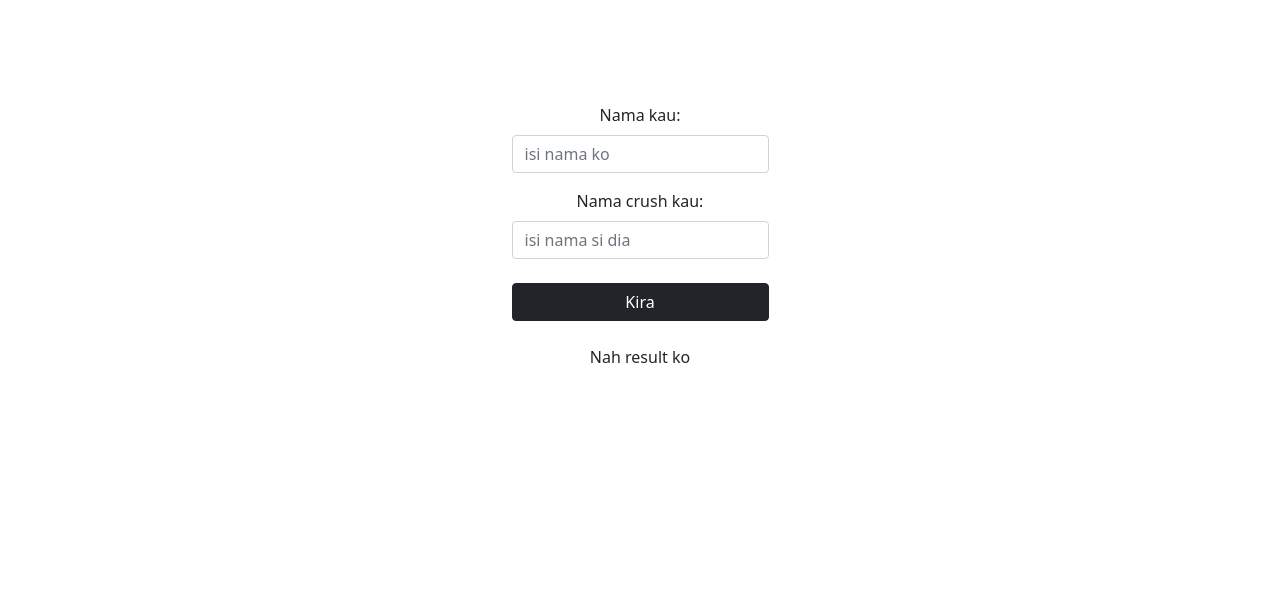
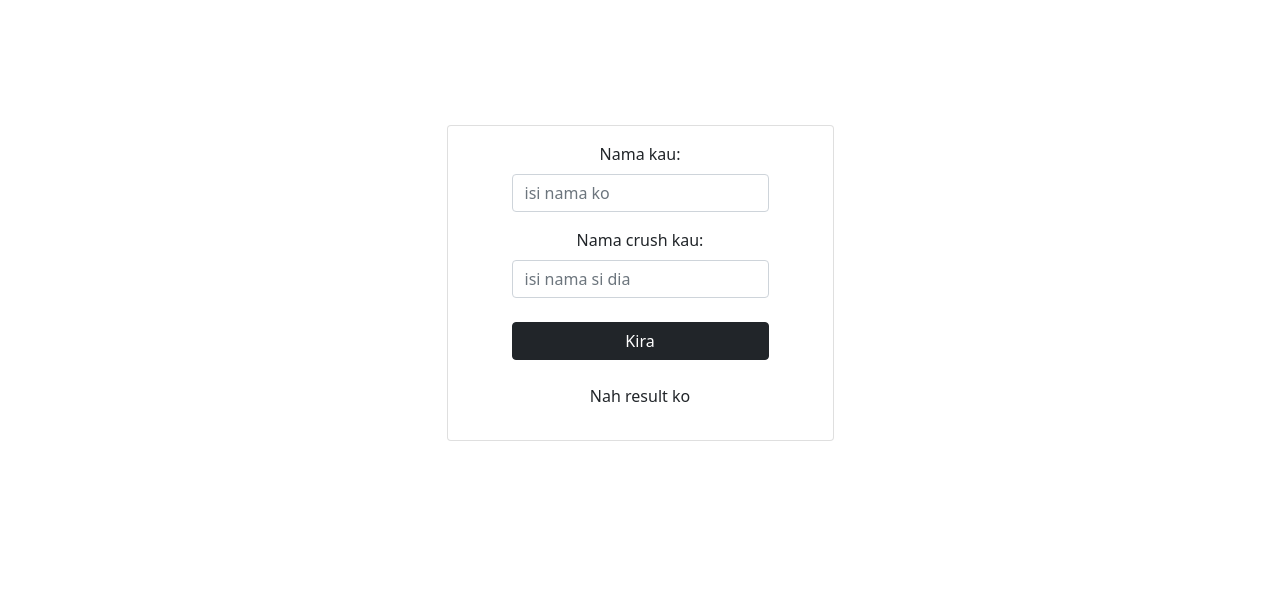
Before and after one commit to koceb/kira-jodoh, a plain HTML site: page index.html in a window 1280 px wide. Shown: the part 73-684 px from the top of the page. Drawn offline with nearby package versions, Linux system fonts and the light colour scheme.

Commit message:
tambah branch nabil

```diff
--- a/index.html
+++ b/index.html
@@ -42,13 +42,18 @@
         }
     </script>
 
+
+
     <h1>Kira seberapa dekat jodoh ko dengan dia</h1>
 
 
 
-    <div id="form" class="text-center mb-3 d-flex flex-column justify-content-center align-items-center">
+    <div id="form" class="text-center mb-3 py-5 d-flex flex-column justify-content-center align-items-center">
 
+      <div class="container mt-4 " >
 
+        <div class="card justify-content-center px-5" >
+          <div class="card-body">
             <form name="form">
               <div class="mb-3">
                 <label for="yourname" class="form-label">Nama kau:</label>
@@ -73,6 +78,11 @@
 
             </form>
           </div>
+        </div>
+      </div>
+
+    </div>
+
 
 
     <footer>
--- a/style.css
+++ b/style.css
@@ -20,3 +20,13 @@ footer {
 
 
  }
+
+ .container {
+        display: flex;
+        align-items: center;
+        flex-direction: column;
+        justify-content: center;
+        width: 100%;
+        min-height: 100%;
+        padding: 50px;
+ }
```
Lines whose indentation alone changed are shown as unchanged.
